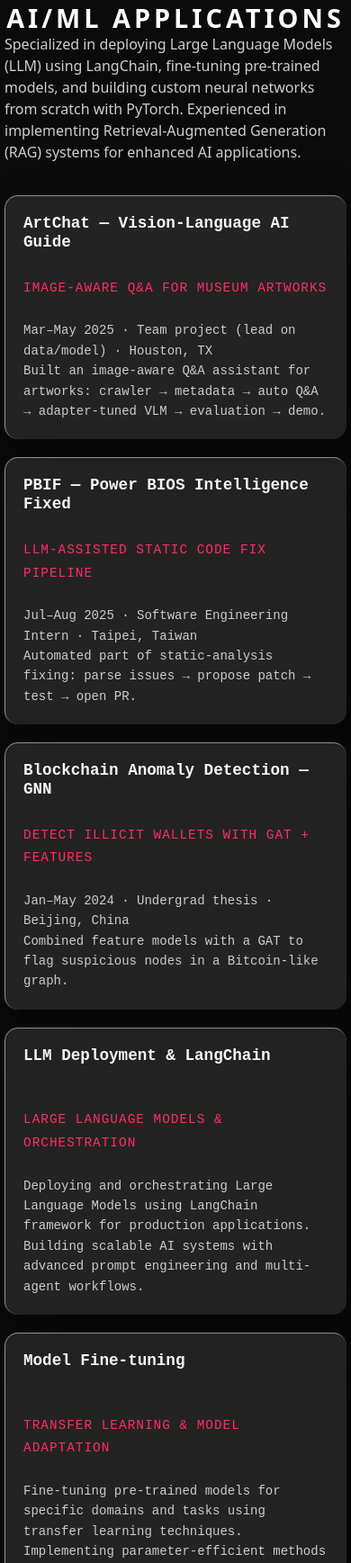
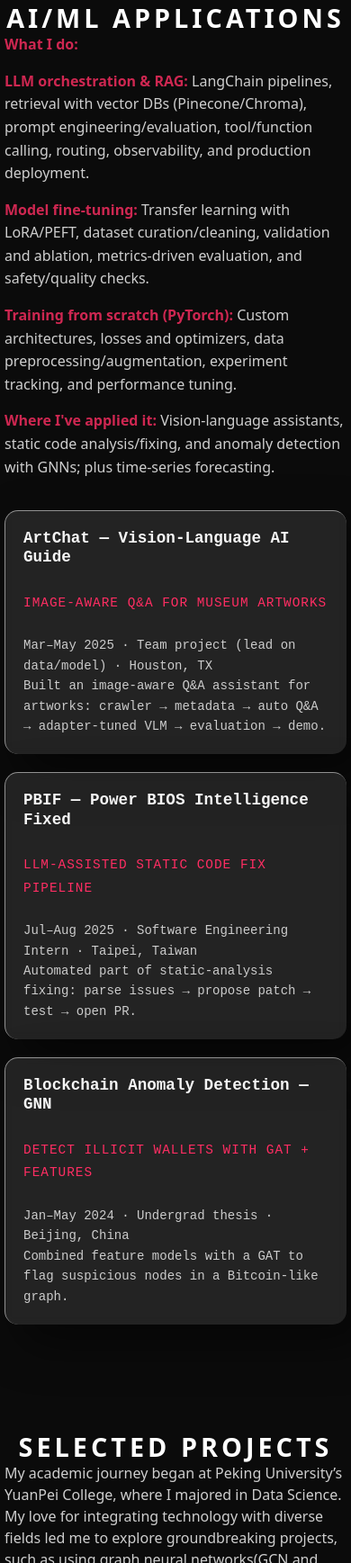
Before and after one commit to audreyhsiao/audreyhsiao.github.io, a plain HTML site: page index.html in a window 390 px wide. Shown: the part 2332-4069 px from the top of the page at 90% size. Drawn offline with nearby package versions, Linux system fonts and the light colour scheme; a web font is replaced by a local one.

Commit message:
feat: Simplify AI/ML Applications section
- Replace generic description with detailed capabilities summary
- Remove bottom 3 cards (LLM Deployment, Model Fine-tuning, PyTorch Training)
- Keep only top 3 example cards (ArtChat, PBIF, Blockchain)
- Add structured description covering:
  * LLM orchestration & RAG capabilities
  * Model fine-tuning expertise
  * PyTorch training from scratch
  * Application domains (vision-language, code analysis, GNNs)
- Enhance description styling with pink accent colors for headings
- Maintain modal functionality for remaining 3 cards
- Preserve responsive design and layout consistency

```diff
--- a/index.html
+++ b/index.html
@@ -757,11 +757,13 @@
     <div class="animate__animated animate__fadeInDown section-title">
       <h3 class="u-text u-text-1">AI/ML Applications<br></h3>
     </div>
-    <p class="u-text description">
-      Specialized in deploying Large Language Models (LLM) using LangChain, fine-tuning pre-trained models,
-      and building custom neural networks from scratch with PyTorch. Experienced in implementing
-      Retrieval-Augmented Generation (RAG) systems for enhanced AI applications.
-    </p>
+    <div class="u-text description">
+      <p><strong>What I do:</strong></p>
+      <p><strong>LLM orchestration & RAG:</strong> LangChain pipelines, retrieval with vector DBs (Pinecone/Chroma), prompt engineering/evaluation, tool/function calling, routing, observability, and production deployment.</p>
+      <p><strong>Model fine-tuning:</strong> Transfer learning with LoRA/PEFT, dataset curation/cleaning, validation and ablation, metrics-driven evaluation, and safety/quality checks.</p>
+      <p><strong>Training from scratch (PyTorch):</strong> Custom architectures, losses and optimizers, data preprocessing/augmentation, experiment tracking, and performance tuning.</p>
+      <p><strong>Where I've applied it:</strong> Vision-language assistants, static code analysis/fixing, and anomaly detection with GNNs; plus time-series forecasting.</p>
+    </div>
 
     <div class="projects-grid">
       <div class="project-card" data-project="artchat">
@@ -773,7 +775,8 @@
         </div>
         <div class="project-description">
           <p>Mar–May 2025 · Team project (lead on data/model) · Houston, TX</p>
-          <p>Built an image-aware Q&A assistant for artworks: crawler → metadata → auto Q&A → adapter-tuned VLM → evaluation → demo.</p>
+          <p>Built an image-aware Q&A assistant for artworks: crawler → metadata → auto Q&A → adapter-tuned VLM →
+            evaluation → demo.</p>
         </div>
       </div>
 
@@ -800,45 +803,6 @@
         <div class="project-description">
           <p>Jan–May 2024 · Undergrad thesis · Beijing, China</p>
           <p>Combined feature models with a GAT to flag suspicious nodes in a Bitcoin-like graph.</p>
-        </div>
-      </div>
-
-      <div class="project-card" data-project="llm-deployment">
-        <div class="project-title-wrapper">
-          <h3 class="project-title">LLM Deployment & LangChain</h3>
-        </div>
-        <div class="project-meta">
-          <span class="project-subtitle">Large Language Models & Orchestration</span>
-        </div>
-        <div class="project-description">
-          <p>Deploying and orchestrating Large Language Models using LangChain framework for production applications.
-            Building scalable AI systems with advanced prompt engineering and multi-agent workflows.</p>
-        </div>
-      </div>
-
-      <div class="project-card" data-project="model-finetuning">
-        <div class="project-title-wrapper">
-          <h3 class="project-title">Model Fine-tuning</h3>
-        </div>
-        <div class="project-meta">
-          <span class="project-subtitle">Transfer Learning & Model Adaptation</span>
-        </div>
-        <div class="project-description">
-          <p>Fine-tuning pre-trained models for specific domains and tasks using transfer learning techniques.
-            Implementing parameter-efficient methods like LoRA for domain-specific applications.</p>
-        </div>
-      </div>
-
-      <div class="project-card" data-project="pytorch-training">
-        <div class="project-title-wrapper">
-          <h3 class="project-title">PyTorch Training from Scratch</h3>
-        </div>
-        <div class="project-meta">
-          <span class="project-subtitle">Custom Neural Networks & Deep Learning</span>
-        </div>
-        <div class="project-description">
-          <p>Building and training neural networks from scratch using PyTorch for custom AI applications. Developing
-            specialized architectures for graph neural networks, computer vision, and time series forecasting.</p>
         </div>
       </div>
     </div>
--- a/src/css/style_clean.css
+++ b/src/css/style_clean.css
@@ -181,6 +181,16 @@ main {
 .description {
 	color: #c0c0c0;
 	opacity: 80%;
+}
+
+.description p {
+	margin-bottom: 15px;
+	line-height: 1.6;
+}
+
+.description p strong {
+	color: #ff2e63;
+	font-weight: 600;
 }
 
 /* Menu button */
```
